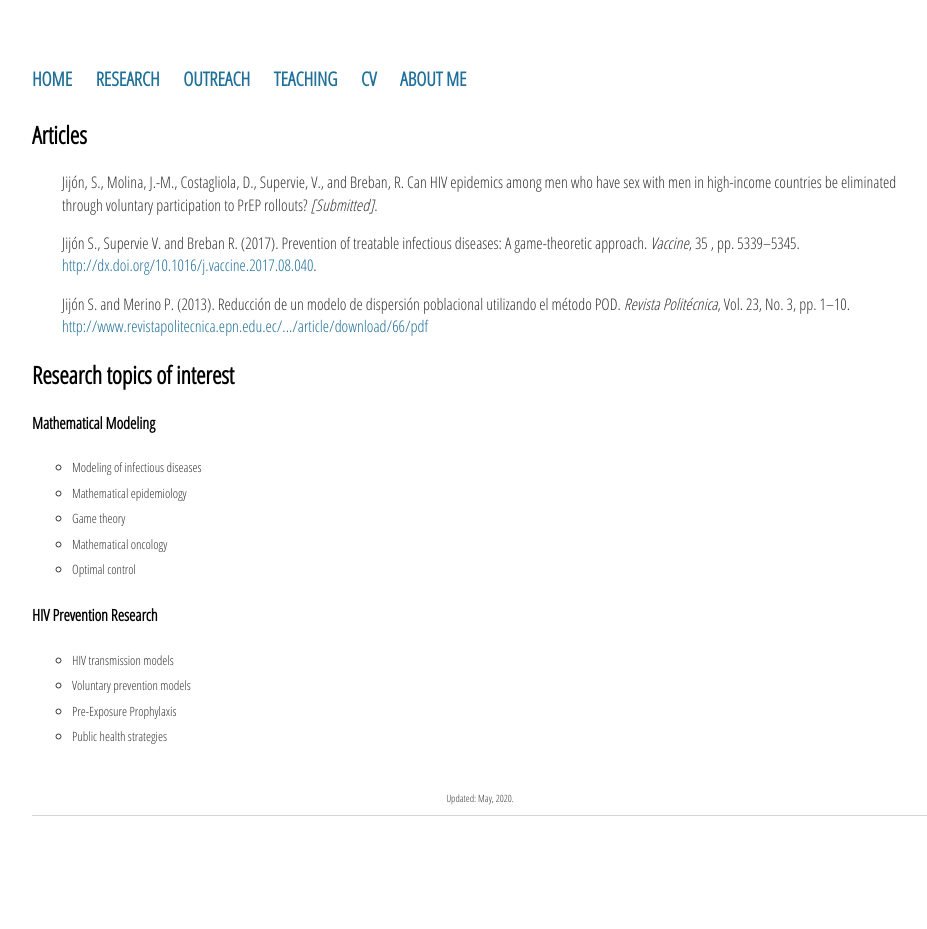
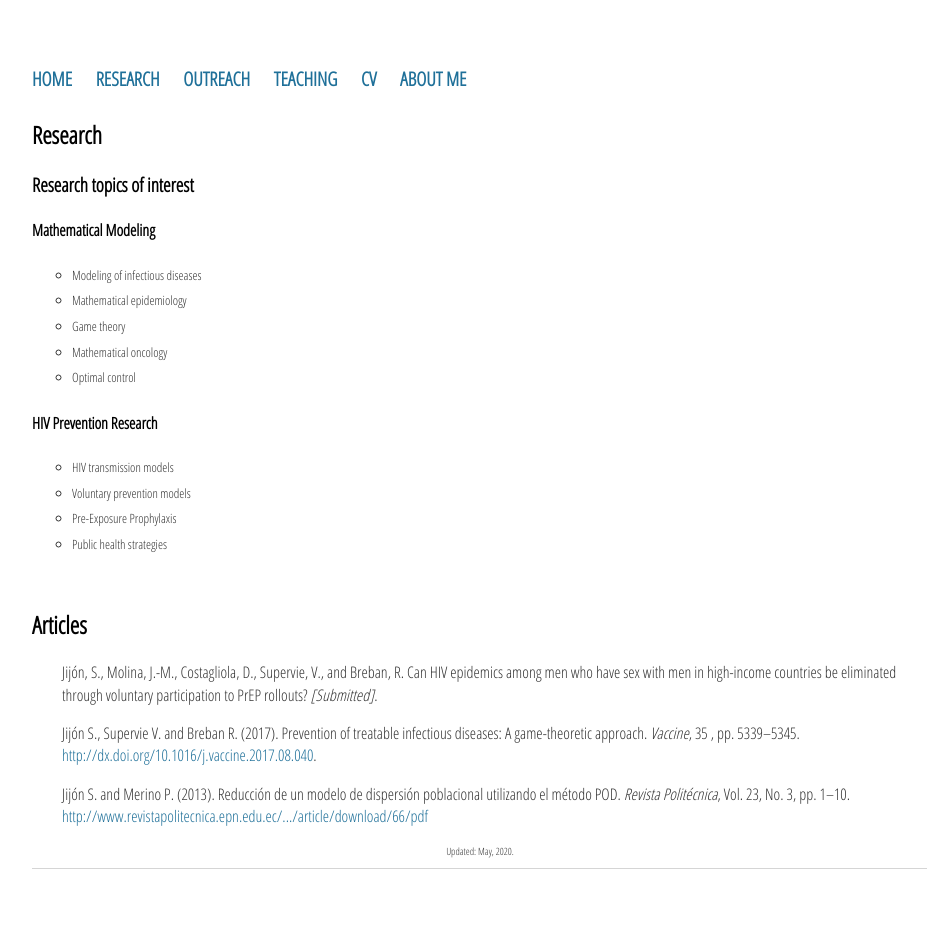
Before and after one commit to sjijon/sjijon.github.io, a Jekyll site: the page built from research.html, in a window 1280 px wide. Shown: the whole page, without its empty margins (160-1087 px from the left). Built offline with Jekyll 4.4.1, drawn with Linux system fonts in a browser that asks for light colours; nearby versions of some CDN libraries; before the commit the page ends 900 px from its top, so only the background shows below that; some of the changed lines change nothing that is shown.

Commit message:
Update research.html

```diff
--- a/research.html
+++ b/research.html
@@ -3,13 +3,9 @@ layout: default
 title: Research
 ---
 <div class="blurb">
-<h2>Articles</h2>
+	<h2>Research</h2>
 
-<p style="padding-left:30px;">Jijón, S., Molina, J.-M., Costagliola, D., Supervie, V., and Breban, R. Can HIV epidemics among men who have sex with men in high-income countries be eliminated through voluntary participation to PrEP rollouts? <em>[Submitted]</em>.</p>
-<p style="padding-left:30px;">Jijón S., Supervie V. and Breban R. (2017). Prevention of treatable infectious diseases: A game-theoretic approach. <em>Vaccine</em>, 35 , pp. 5339–5345. <a href="https://www.sciencedirect.com/science/article/pii/S0264410X17311283" target="_blank">http://dx.doi.org/10.1016/j.vaccine.2017.08.040</a>.
-<p style="padding-left:30px;">Jijón S. and Merino P. (2013). Reducción de un modelo de dispersión poblacional utilizando el método POD. <em>Revista Politécnica</em>, Vol. 23, No. 3, pp. 1–10. <a href="http://www.revistapolitecnica.epn.edu.ec/ojs2/index.php/revista_politecnica2/article/download/66/pdf">http://www.revistapolitecnica.epn.edu.ec/.../article/download/66/pdf</a></p>
-
-		<h2>Research topics of interest</h2>
+	<h3>Research topics of interest</h3>
 	<h4>Mathematical Modeling</h4>
 	<ul>
 		<li>Modeling of infectious diseases</li>
@@ -26,8 +22,14 @@ title: Research
 		<li>Pre-Exposure Prophylaxis</li>
 		<li>Public health strategies</li>
 	</ul>
+	</br>
 
-		</br>
+<h2>Articles</h2>
+
+<p style="padding-left:30px;">Jijón, S., Molina, J.-M., Costagliola, D., Supervie, V., and Breban, R. Can HIV epidemics among men who have sex with men in high-income countries be eliminated through voluntary participation to PrEP rollouts? <em>[Submitted]</em>.</p>
+<p style="padding-left:30px;">Jijón S., Supervie V. and Breban R. (2017). Prevention of treatable infectious diseases: A game-theoretic approach. <em>Vaccine</em>, 35 , pp. 5339–5345. <a href="https://www.sciencedirect.com/science/article/pii/S0264410X17311283" target="_blank">http://dx.doi.org/10.1016/j.vaccine.2017.08.040</a>.
+<p style="padding-left:30px;">Jijón S. and Merino P. (2013). Reducción de un modelo de dispersión poblacional utilizando el método POD. <em>Revista Politécnica</em>, Vol. 23, No. 3, pp. 1–10. <a href="http://www.revistapolitecnica.epn.edu.ec/ojs2/index.php/revista_politecnica2/article/download/66/pdf">http://www.revistapolitecnica.epn.edu.ec/.../article/download/66/pdf</a></p>
+
 	<p style="font-size:10px;text-align:center;">
 		Updated: May, 2020.
 	</p>
```
Lines whose indentation alone changed are shown as unchanged.
